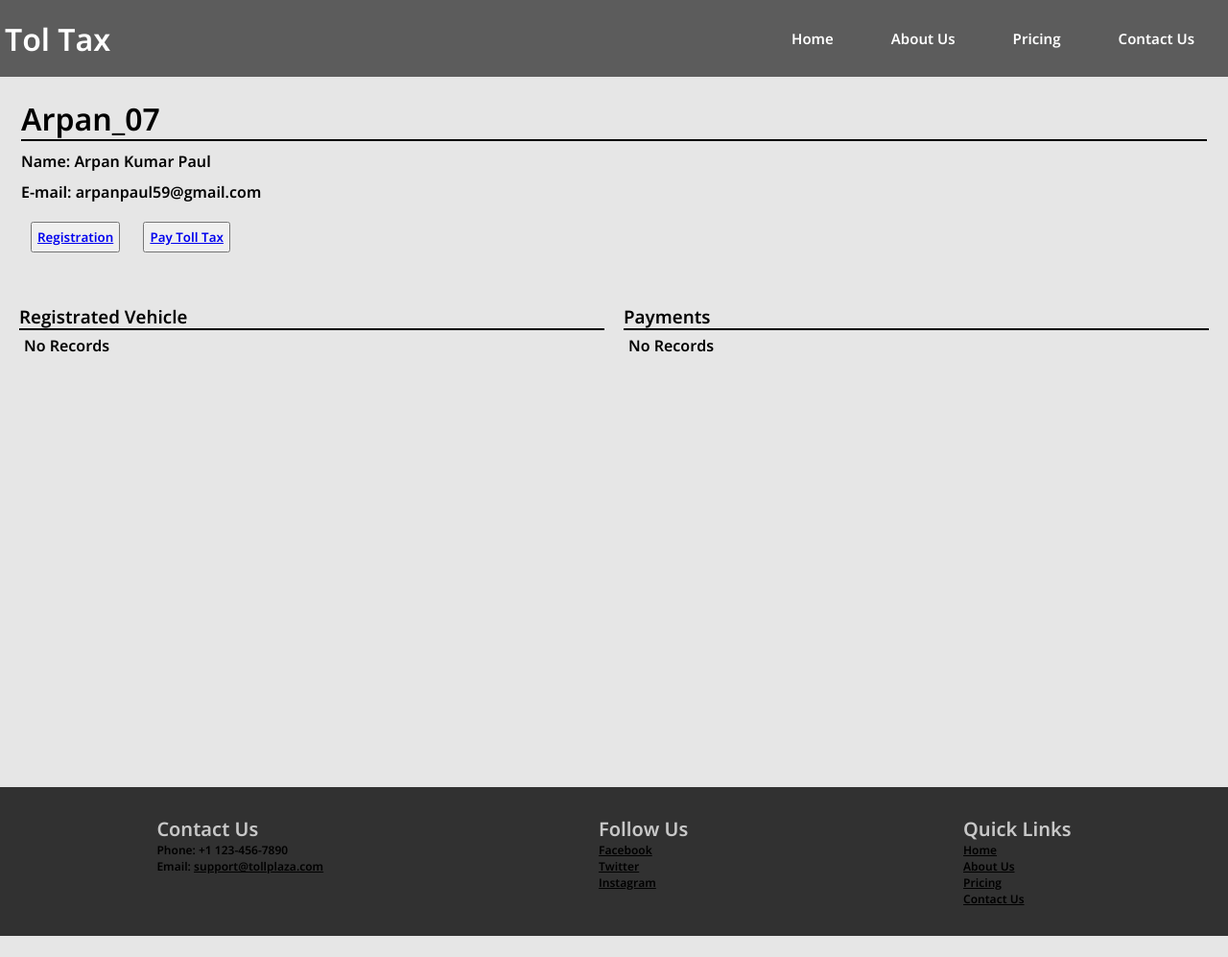
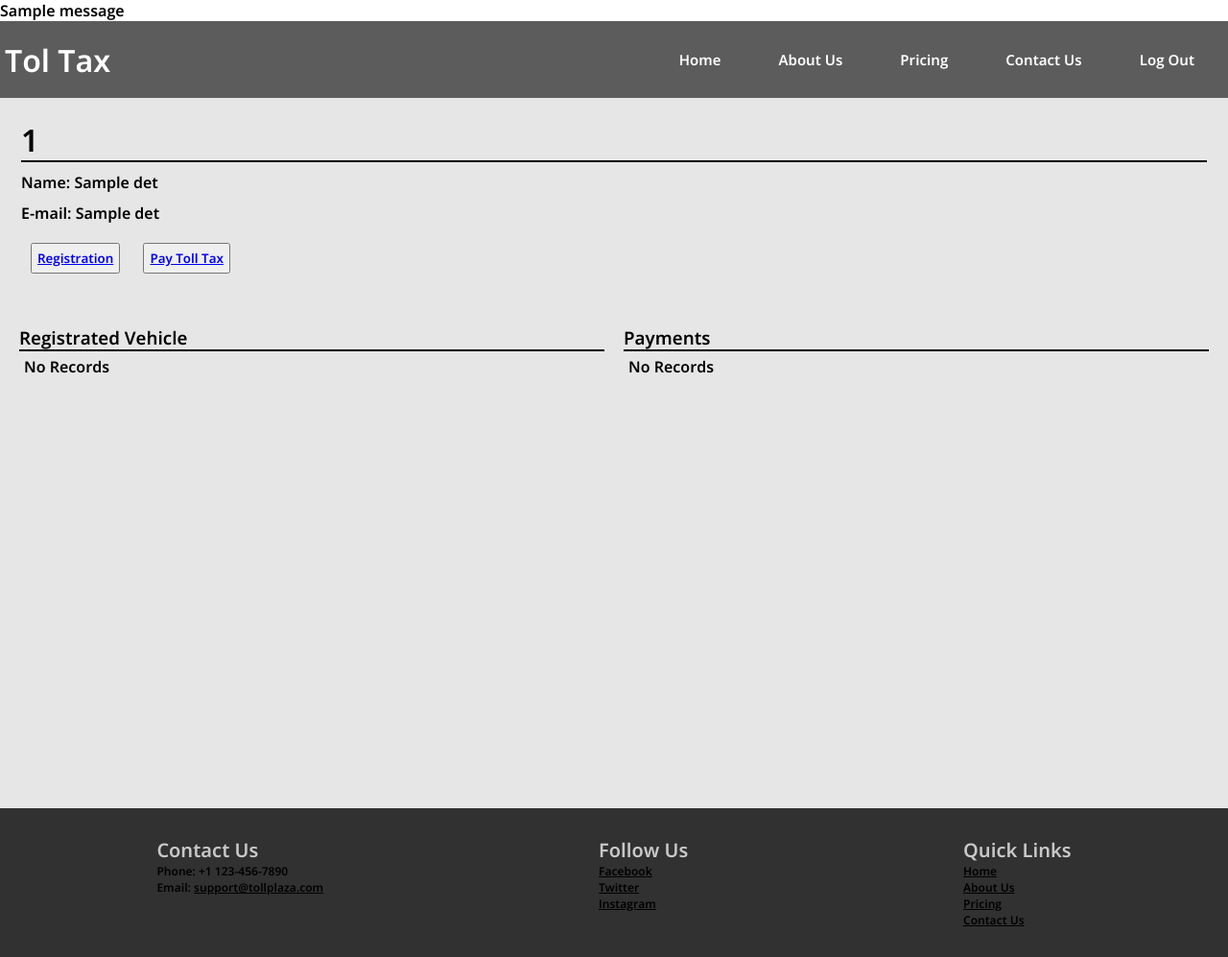
Before and after one commit to bikramjit008/DBMS_project, a Flask app: template templates/user_interface.html in a window 1280 px wide. Shown: the whole page at 96% size. Before the commit the page ends 975 px from the top, so only its background shows below. Run offline with Flask 3, Linux system fonts and the light colour scheme; the template is opened without the code that fills it: most values are stand-ins (such as "Sample title", 1, 10 or a date in 2020); one stand-in notice (Sample message) is shown.

Commit message:
Third commit

```diff
--- a/main.py
+++ b/main.py
@@ -1,4 +1,4 @@
-from flask import Flask, render_template, request, redirect, session
+from flask import Flask, render_template, request, redirect, session, flash
 import mysql.connector
 import os
 
@@ -31,14 +31,24 @@ def login():
 @app.route('/user')
 def user():
     if 'user_id' in session:
-        return render_template('user_interface.html')
+        uid_ = session['user_id']
+        cursor.execute("""SELECT * FROM `User` WHERE `user_ID` LIKE '{}'""".format(uid_))
+        user_det = cursor.fetchall()
+        return render_template('user_interface.html', det=user_det)
     else:
         return redirect('/')
 
 
 @app.route('/vehicle_register')
 def vehicle():
-    return render_template('vehicle_register.html')
+    uid = session['user_id']
+    cursor.execute("""SELECT * FROM `Vehicle` WHERE `user_ID` LIKE '{}'""".format(uid))
+    regno = cursor.fetchall()
+    if len(regno) > 0:
+        flash("Your Vehicle is already registered.", 'error')
+        return redirect('/user')
+    else:
+        return render_template('vehicle_register.html')
 
 
 @app.route('/payment')
@@ -87,8 +97,12 @@ def add_vehicle():
     cursor.execute("""INSERT INTO `Vehicle` (`reg_no`, `vehicle_Type`, `model_No`, `user_ID`) VALUES
     ('{}', '{}', '{}', '{}')""".format(reg_no, veh_type, mod_no, user_id))
     conn.commit()
-    session['reg_no'] = reg_no
     return redirect('/user')
+
+
+# @app.route('/payment_validation', methods=['POST'])
+# def payment_validation():
+#
 
 
 if __name__ == "__main__":
--- a/templates/user_interface.html
+++ b/templates/user_interface.html
@@ -8,6 +8,16 @@
     <link rel="stylesheet" type="text/css" href="{{url_for('static',filename='css/userStyle.css')}}">
 </head>
 
+{% with messages = get_flashed_messages(with_categories=true) %}
+  {% if messages %}
+    {% for category, message in messages %}
+      <div class="alert alert-{{ category }}">
+        {{ message }}
+      </div>
+    {% endfor %}
+  {% endif %}
+{% endwith %}
+
 <body>
     <header id="hd">
         <h1>Tol Tax</h1>
@@ -17,20 +27,21 @@
                 <li>About Us</li>
                 <li>Pricing</li>
                 <li>Contact Us</li>
+                <li><a>Log Out</a></li>
             </ul>
             <img src="{{url_for('static',filename='images/menu_icon.svg')}}" alt="menu" id="menu_icon">
         </nav>
     </header>
     <main>
         <div class="ud">
-            <h1>Arpan_07</h1>
+            <h1>{{det[0][0]}}</h1>
             <div class="d">
                 <span>Name:</span>
-                <span>Arpan Kumar Paul</span>
+                <span>{{det[0][1]}}</span>
             </div>
             <div class="d">
                 <span>E-mail:</span>
-                <span>arpanpaul59@gmail.com</span>
+                <span>{{det[0][2]}}</span>
             </div>
             <div class="b">
                 <button id="r_v"><a href="/vehicle_register">Registration</a></button>
```
